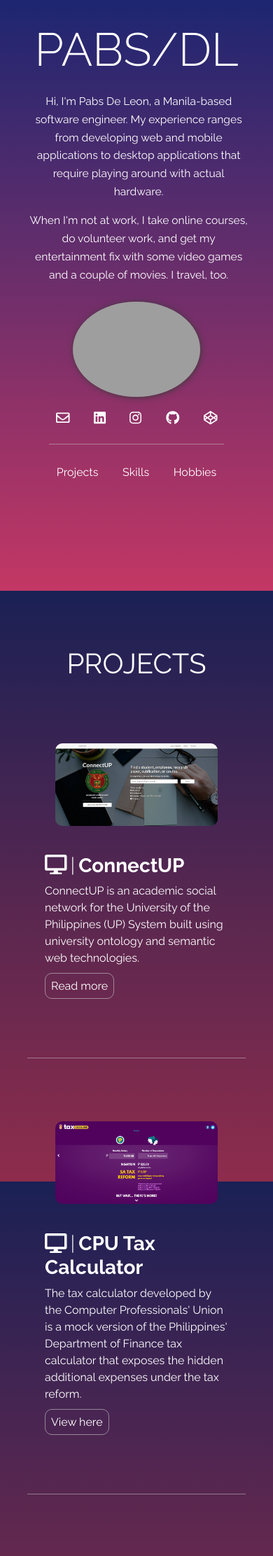
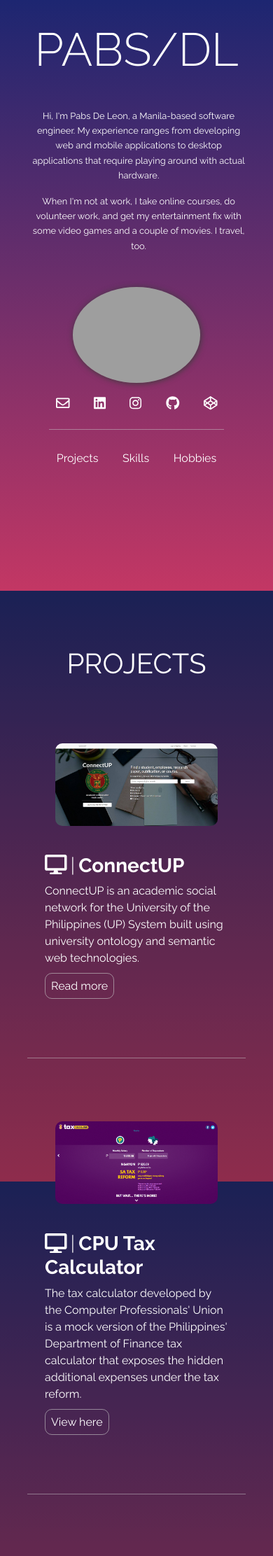
Before and after one commit to rjdeleon03/Portfolio, a PHP site: page / in a window 390 px wide. Shown: the top 2223 px of the page at 70% size. Run offline with PHP 8.4, Linux system fonts and the light colour scheme; some libraries are stand-ins or nearby versions; grey boxes are pictures that could not be loaded.

Commit message:
Resize for phone sizes

```diff
--- a/assets/css/index.css
+++ b/assets/css/index.css
@@ -49,7 +49,7 @@ body {
     text-align: center;
 }
 
-@media (max-width: 410px) {
+@media (max-width: 470px) {
     #about {
         padding: 15px 10% !important;
     }
@@ -63,7 +63,7 @@ body {
     }
 
     #about-text {
-        font-size: 4vmin;
+        font-size: 3.3vmin;
     }
 
     #about img {
```
Also changed, not shown: assets/js/index.js (line endings or trailing spaces).
